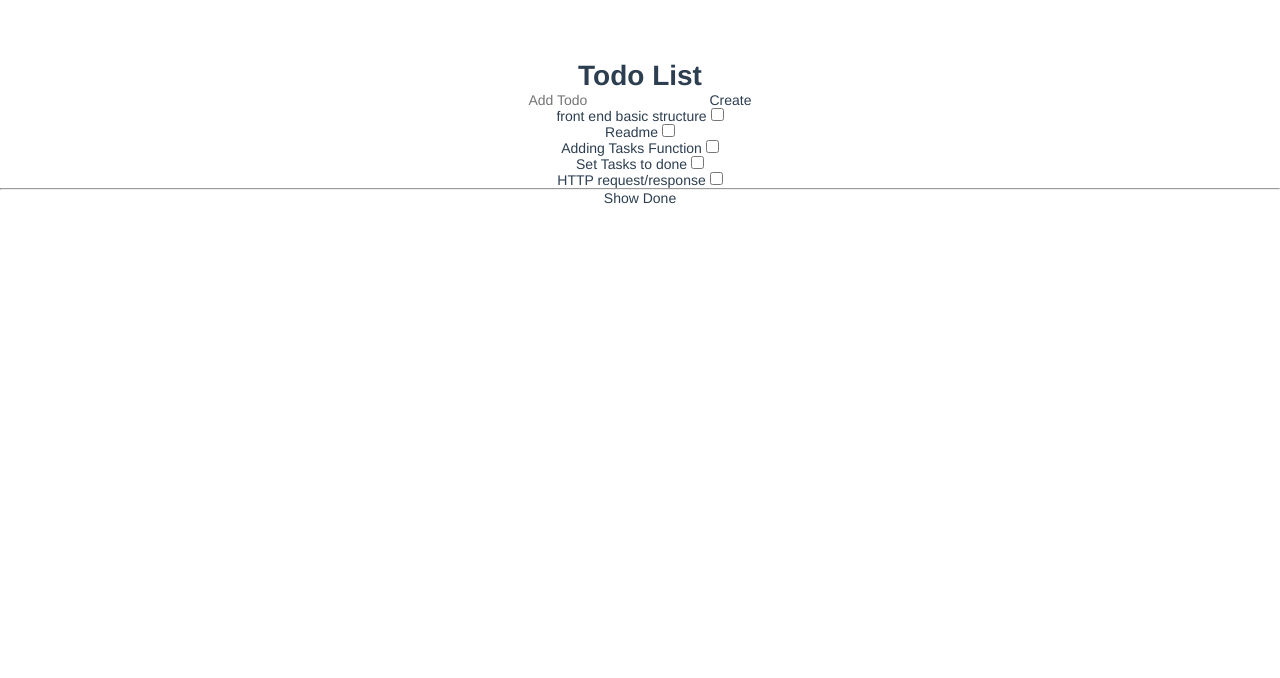
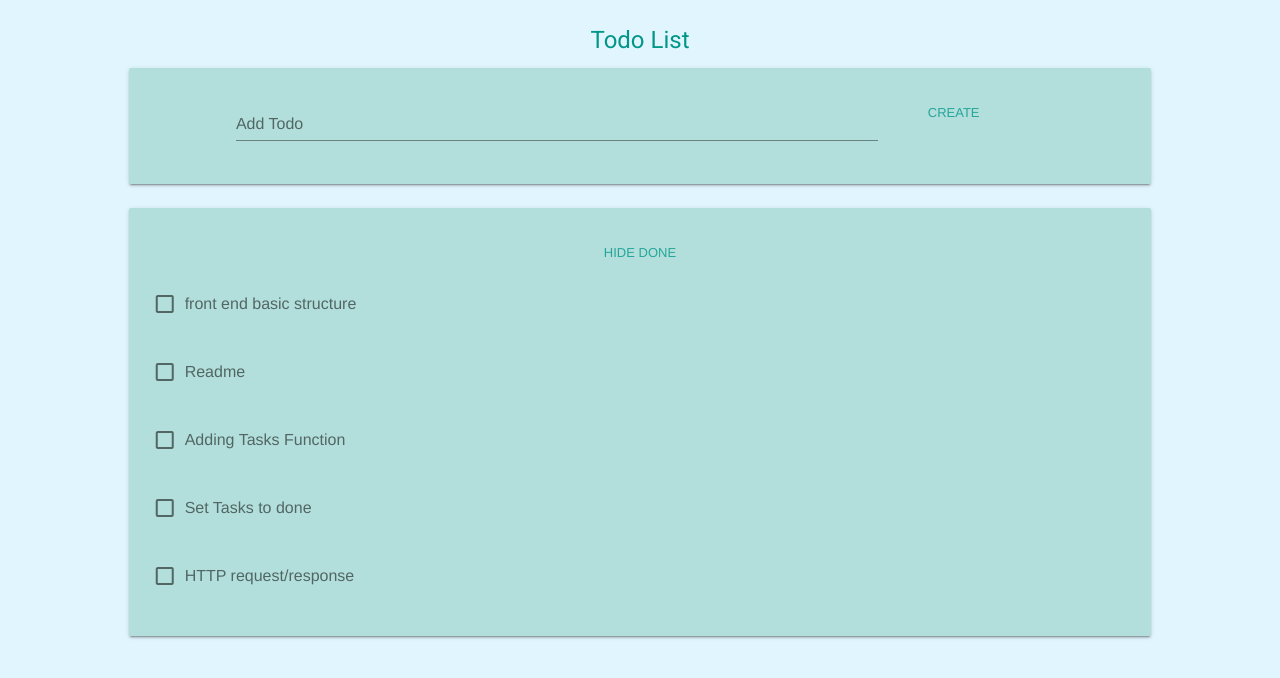
Before and after one commit to 0x3fc/todo-list, a Vue app: page / in a window 1280 px wide. Shown: the top 678 px of the page. Built offline with nearby package versions, Linux system fonts and the light colour scheme.

Commit message:
TDLS-4: Styled

```diff
--- a/src/App.vue
+++ b/src/App.vue
@@ -16,7 +16,15 @@ export default {
   -webkit-font-smoothing: antialiased;
   -moz-osx-font-smoothing: grayscale;
   text-align: center;
-  color: #2c3e50;
-  margin-top: 60px;
+  background-color: #E1F5FE;
+  height: 100%;
+  width: 100%;
+  margin: 0;
+  position: fixed;
+  top: 0;
+  left: 0;
+  bottom: 0;
+  right: 0;
+  overflow: auto;
 }
 </style>
--- a/src/components/CreateTodo.vue
+++ b/src/components/CreateTodo.vue
@@ -1,8 +1,14 @@
 <template>
-    <div>
-        <input v-model="task" placeholder="Add Todo" v-on:keyup.enter="createTodo(task)" />
-        <button @click="createTodo(task)">Create</button>
-    </div>
+    <v-container fluid grid-list-xl text-xs-cente>
+        <v-layout row wrap>
+            <v-flex xs8 offset-xs1>
+                <v-text-field label="Add Todo" color="teal lighten-1" v-model="task" v-on:keyup.enter="createTodo(task)" />
+            </v-flex>
+            <v-flex xs1>
+                <v-btn flat buttom small color="teal lighten-1" @click="createTodo(task)">Create</v-btn>
+            </v-flex>
+        </v-layout>
+    </v-container>
 </template>
 
 <script>
--- a/src/components/Layout.vue
+++ b/src/components/Layout.vue
@@ -1,9 +1,19 @@
 <template>
-    <div>
-        <h1>Todo List</h1>
-        <CreateTodo />
-        <TodoItems />
-    </div>
+    <v-container fluid grid-list-xl text-xs-cente>
+        <div class="headline"><span class="teal--text">Todo List</span></div>
+        <v-layout row wrap>
+            <v-flex xs10 offset-xs1>
+                <v-card contain color="teal lighten-4">
+                    <CreateTodo />
+                </v-card>
+            </v-flex>
+            <v-flex xs10 offset-xs1>
+                <v-card contain color="teal lighten-4">
+                    <TodoItems />
+                </v-card>
+            </v-flex>
+        </v-layout>
+    </v-container>
 </template>
 
 <script>
--- a/src/components/TodoItems.vue
+++ b/src/components/TodoItems.vue
@@ -1,14 +1,14 @@
 <template>
-    <div>
+    <v-container>
+        <v-btn flat buttom small color="teal lighten-1" @click="toggleShowDone">{{ this.$data.show ? "Hide" : "Show" }} Done</v-btn>
         <div v-for="item in todoUndone" :key="item.id">
-            {{ item.task }} <input type="checkbox" v-model="item.done"/>
+            <v-checkbox color="teal lighten-1" :label="item.task" v-model="item.done" />
         </div>
-        <hr>
-        <button @click="toggleShowDone">{{ this.$data.show ? "Hide" : "Show" }} Done</button>
+        <v-spacer />
         <div v-for="item in todoDone" :key="item.id" v-if="show">
-            {{ item.task }} <input type="checkbox" v-model="item.done"/>
+            <v-checkbox color="teal lighten-1" :label="item.task" v-model="item.done" />
         </div>
-    </div>
+    </v-container>
 </template>
 
 <script>
@@ -17,7 +17,7 @@ import { mapGetters } from 'vuex';
 export default {
     data() {
         return {
-            show: false,
+            show: true,
         }
     },
     computed: mapGetters({
```
